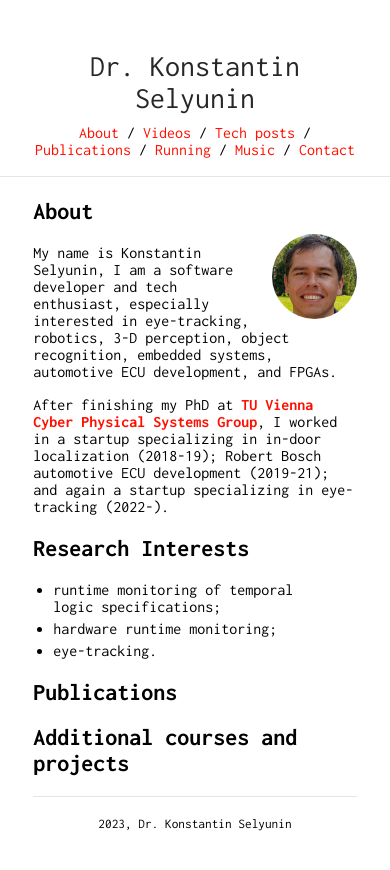
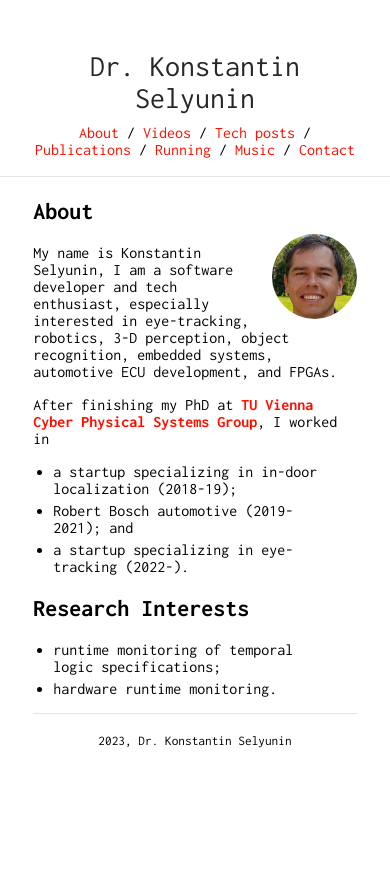
Before and after one commit to selyunin/selyunin.github.io, a Jekyll site: the page built from index.md, in a window 390 px wide. Shown: the top 870 px of the page. Built offline with Jekyll 4.4.1, drawn with Linux system fonts in a browser that asks for light colours.

Commit message:
:hammer: modifying contact and videos page, fixing warnings in scss file, shortening index file

```diff
--- a/_sass/_style.scss
+++ b/_sass/_style.scss
@@ -102,7 +102,7 @@ hr {
 @media (max-width: 500px) {
 	.navbar {
 		text-align: center;
-		padding: 50px 0px 0px 0px;
+		padding: 50px 0 0 0;
 	}
 	#author-name {
 		width: 100%;
--- a/index.md
+++ b/index.md
@@ -16,18 +16,12 @@ object recognition, embedded systems, automotive ECU development, and FPGAs.
 After finishing my PhD at
 [**TU Vienna**](https://www.tuwien.at/)
 [**Cyber Physical Systems Group**](https://ti.tuwien.ac.at/),
-I worked in a startup specializing in in-door localization (2018-19);
-Robert Bosch automotive ECU development (2019-21); and again a startup
-specializing in eye-tracking (2022-).
+I worked in
+* a startup specializing in in-door localization (2018-19);
+* Robert Bosch automotive (2019-2021); and
+* a startup specializing in eye-tracking (2022-).
 
 ## Research Interests
 
 * runtime monitoring of temporal logic specifications;
-* hardware runtime monitoring;
-* eye-tracking.
-
-
-## Publications
-
-
-## Additional courses and projects
+* hardware runtime monitoring.
```
Also changed, not shown: _pages/contact.md (+13 -1 lines), _pages/videos.md (+3 -0 lines), README.md.
